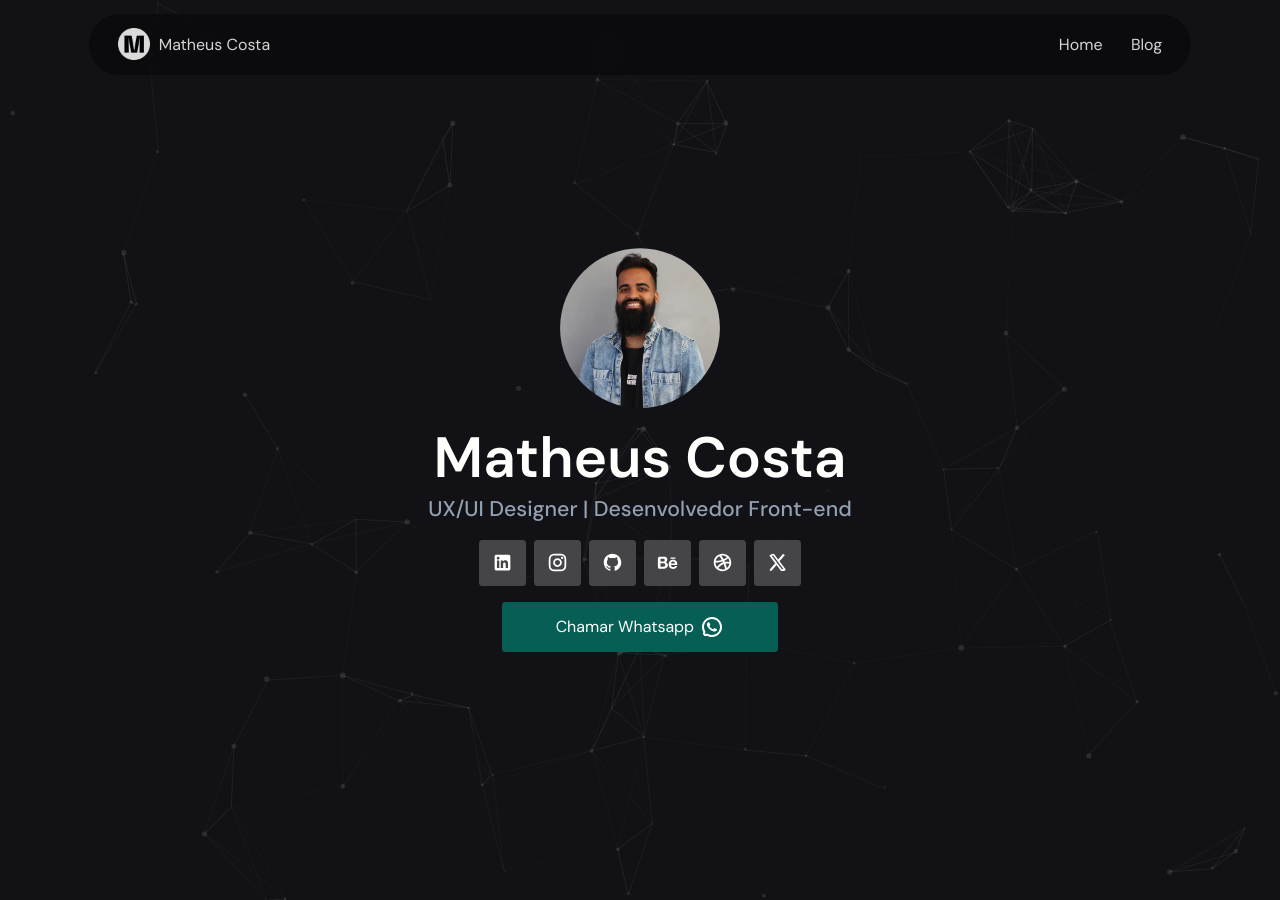
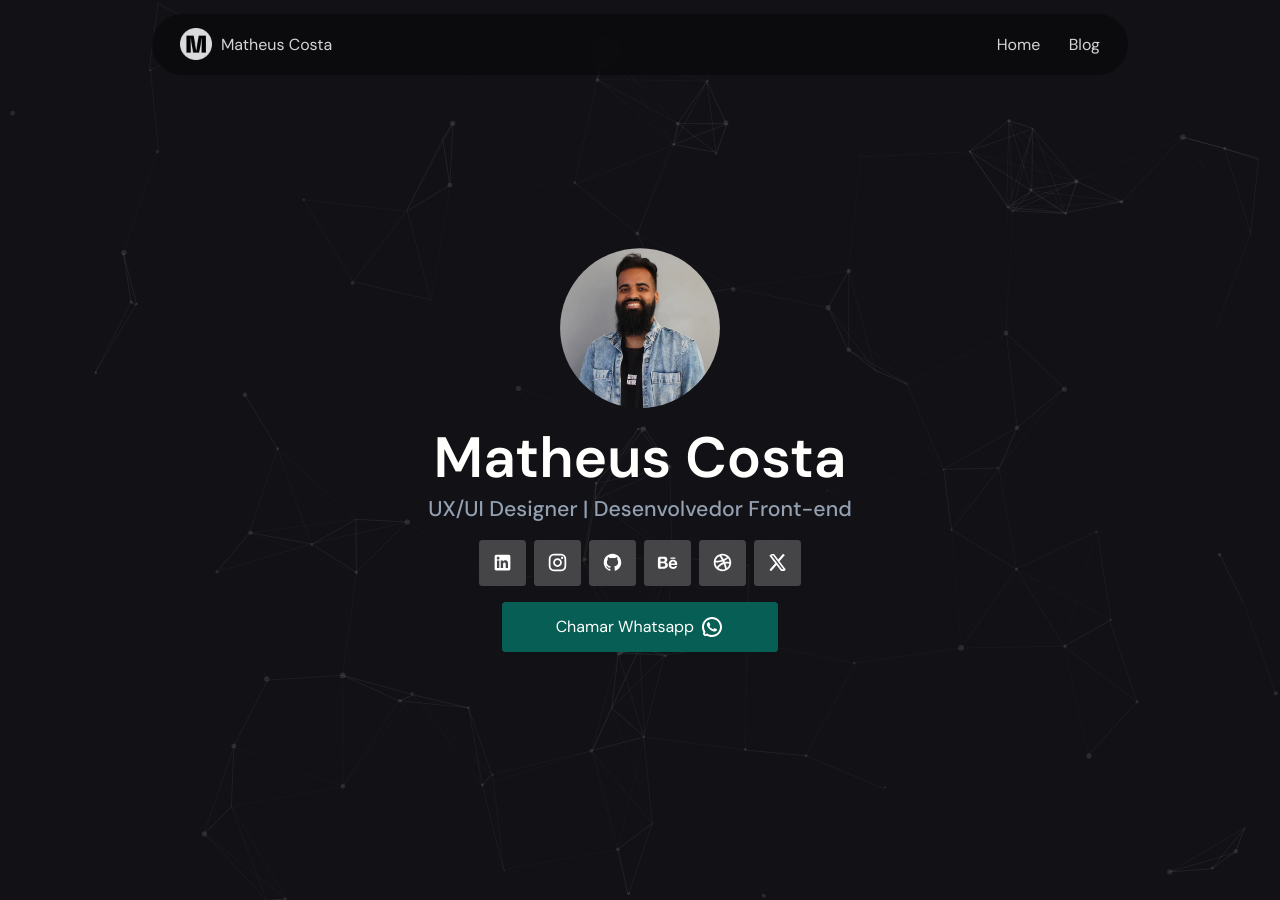
Before and after one commit to matheuscostadesign/matheuscostadesign.github.io, a Jekyll site: the page built from index.html, in a window 1280 px wide and 900 px high. Built offline with Jekyll 4.4.1, drawn with Linux system fonts in a browser that asks for light colours; some of the changed text lies outside the part shown.

Commit message:
refactor(blog): Ajustes e melhorias

```diff
--- a/_data/projetos-ux.yml
+++ b/_data/projetos-ux.yml
@@ -1,4 +1,4 @@
-- title: "Mockup Samsung Galaxy Tab A"
+- title: "Mockup Samsung Galaxy Tab"
   image: "assets/projetos/mockup-samsumg.webp"
   alt: "Mockup Samsung Galaxy Tab A"
   link: "https://www.behance.net/gallery/110947529/Free-Mockup-Samsung-Galaxy-Tab-A"
--- a/_sass/_grid.scss
+++ b/_sass/_grid.scss
@@ -1,6 +1,6 @@
 .container {
   width: 100%;
-  max-width: 124rem;
+  max-width: 110rem;
   padding: 0 1.5rem;
   margin: 0 auto;
 }
--- a/_sass/_header.scss
+++ b/_sass/_header.scss
@@ -1,6 +1,6 @@
 header {
   width: 100%;
-  max-width: 124rem;
+  max-width: 110rem;
   position: fixed;
   left: 0;
   right: 0;
--- a/_sass/_home.scss
+++ b/_sass/_home.scss
@@ -244,6 +244,7 @@
     .blog-list {
       margin-top: 3.2rem;
       display: flex;
+      align-items: center;
       gap: 3.2rem;
 
       .blog-article {
@@ -252,9 +253,8 @@
         align-items: start;
 
         img {
-          width: 58rem;
-          max-width: 58rem;
-          height: 30rem;
+          width: 100%;
+          height: 20rem;
           border-radius: 2.4rem;
           object-fit: cover;
           display: block;
--- a/_sass/_post.scss
+++ b/_sass/_post.scss
@@ -49,6 +49,11 @@ body {
   ul li,
   ol li {
     margin-left: 2rem;
+  }
+
+  .container {
+    width: 100%;
+    max-width: 90rem;
   }
 
   .post-info {
--- a/index.html
+++ b/index.html
@@ -66,8 +66,8 @@ image: assets/ogimage.jpg
         {% for post in site.posts limit:2 %}
         <a href="{{ post.url }}" class="blog-article">
           <img class="img-post-home" src="{{ site.baseurl }}/{{ post.image }}" alt="{{ post.title }}">
-          <h3>{{ post.title | truncate: 48 }}</h3>
-          <p>{{ post.excerpt | strip_html | truncate: 140 }}</p>
+          <h3>{{ post.title | truncate: 60 }}</h3>
+          <p>{{ post.excerpt | strip_html | truncate: 100 }}</p>
         </a>
         {% endfor %}
       </div>
```
